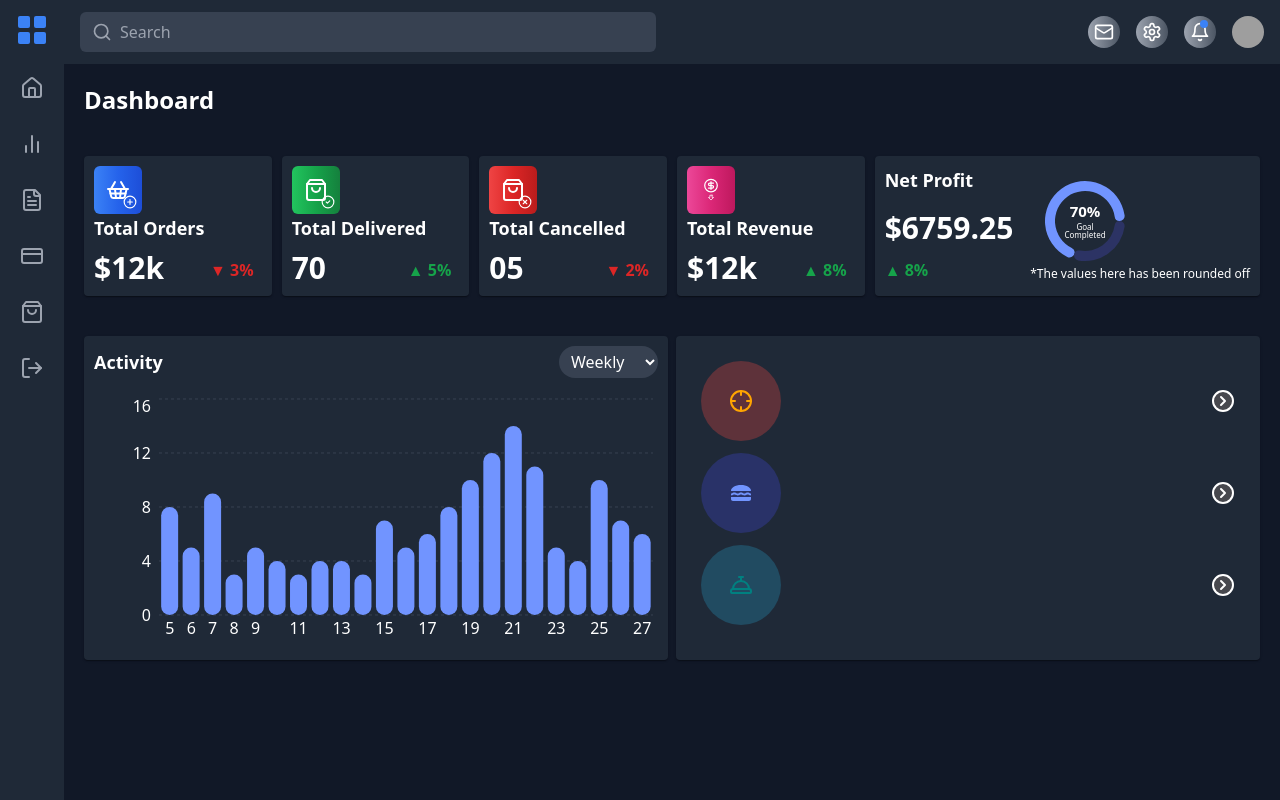
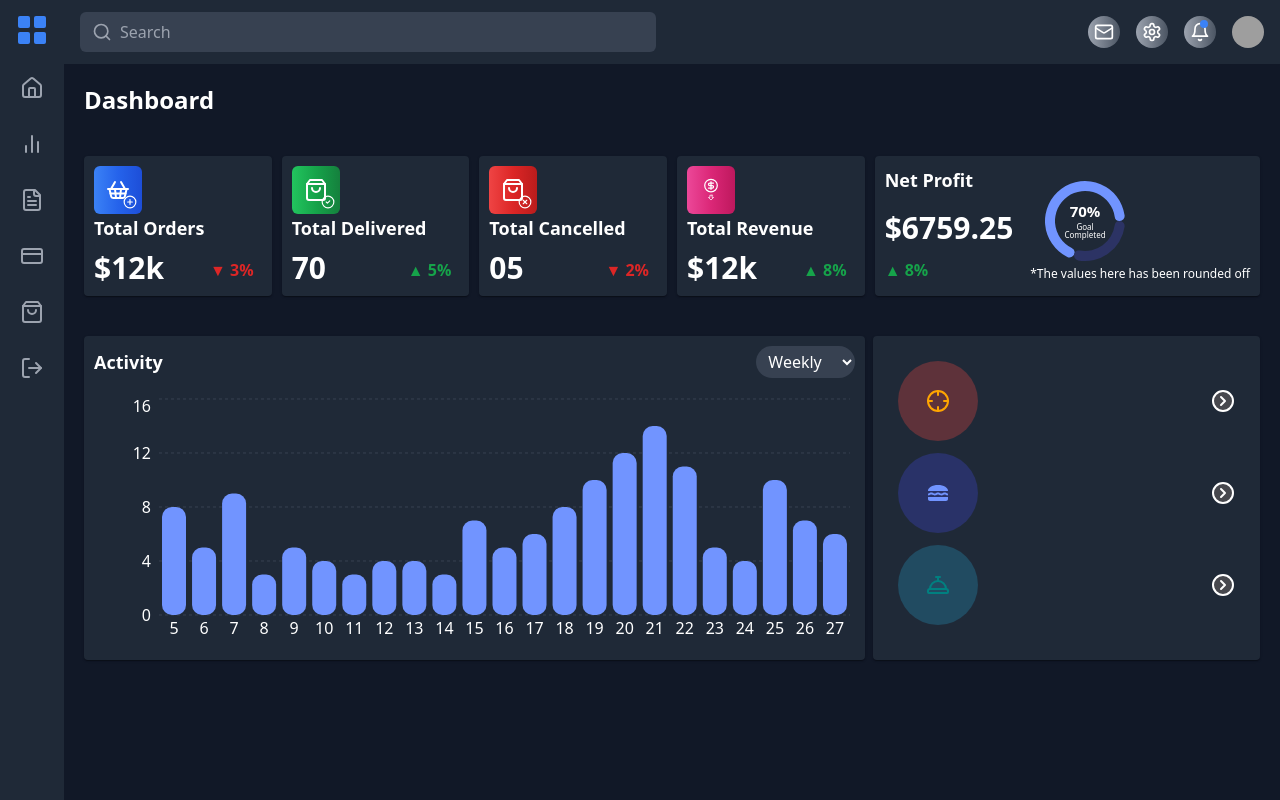
Before and after one commit to CKNKP/assignment, a React (Vite) app: page / in a window 1280 px wide. Built offline with nearby package versions, Linux system fonts and the light colour scheme; grey boxes are pictures that could not be loaded.

Commit message:
graphs 80%

```diff
--- a/src/App.jsx
+++ b/src/App.jsx
@@ -324,12 +324,15 @@ const App = ({ children }) => {
           </div>
         </div>
 
-        <div className="grid lg:grid-cols-2 md:grid-cols-3 gap-2 p-5">
+        <div className="grid lg:grid-cols-3 gap-2 p-5">
           <Card
             sx={{
               backgroundColor: "#1F2937",
               color: "#fff",
               padding: "10px",
+              gridColumn: {
+                lg: "span 2",
+              },
             }}
           >
             <div className="flex justify-between items-center mb-4">
```
